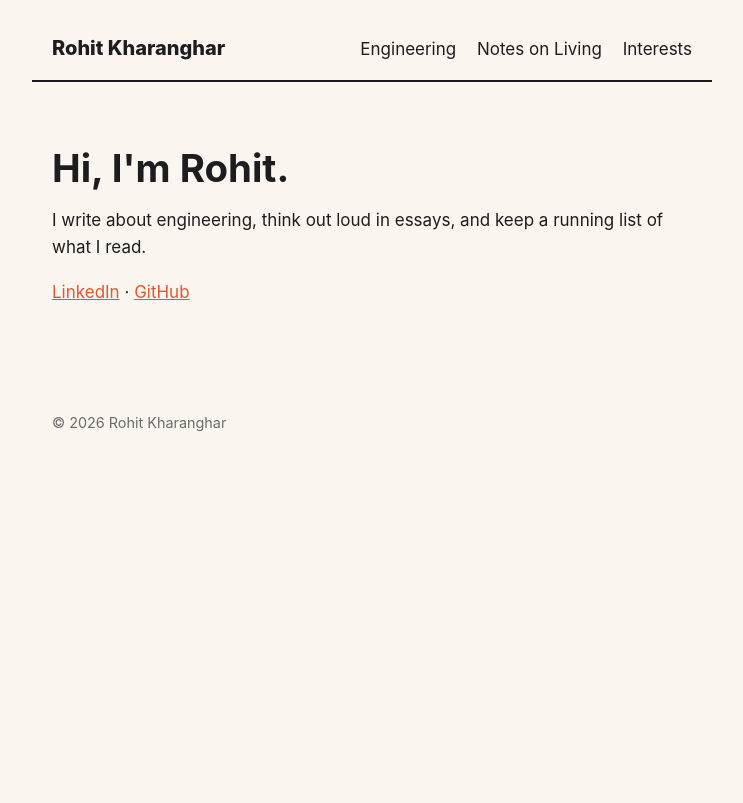
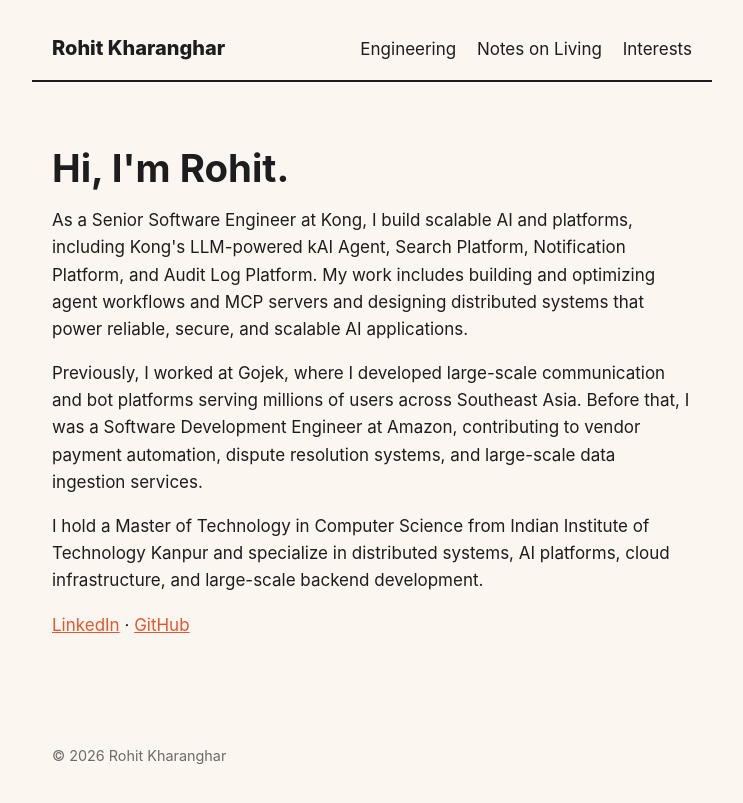
Before and after one commit to rohitkharanghar/rohitkharanghar.github.io, a Jekyll site: the page built from index.html, in a window 1280 px wide. Shown: the top 803 px of the page, without its empty margins (268-1011 px from the left). Built offline with Jekyll 4.4.1, drawn with Linux system fonts in a browser that asks for light colours.

Commit message:
Use LinkedIn About text on intro page

```diff
--- a/index.html
+++ b/index.html
@@ -5,6 +5,8 @@ title: Home
 
 <section id="introduction">
   <h1>Hi, I'm Rohit.</h1>
-  <p>I write about engineering, think out loud in essays, and keep a running list of what I read.</p>
+  <p>As a Senior Software Engineer at Kong, I build scalable AI and platforms, including Kong's LLM-powered kAI Agent, Search Platform, Notification Platform, and Audit Log Platform. My work includes building and optimizing agent workflows and MCP servers and designing distributed systems that power reliable, secure, and scalable AI applications.</p>
+  <p>Previously, I worked at Gojek, where I developed large-scale communication and bot platforms serving millions of users across Southeast Asia. Before that, I was a Software Development Engineer at Amazon, contributing to vendor payment automation, dispute resolution systems, and large-scale data ingestion services.</p>
+  <p>I hold a Master of Technology in Computer Science from Indian Institute of Technology Kanpur and specialize in distributed systems, AI platforms, cloud infrastructure, and large-scale backend development.</p>
   <p><a href="https://www.linkedin.com/in/rohitkharanghar/">LinkedIn</a> · <a href="https://github.com/rohitkharanghar">GitHub</a></p>
 </section>
```
